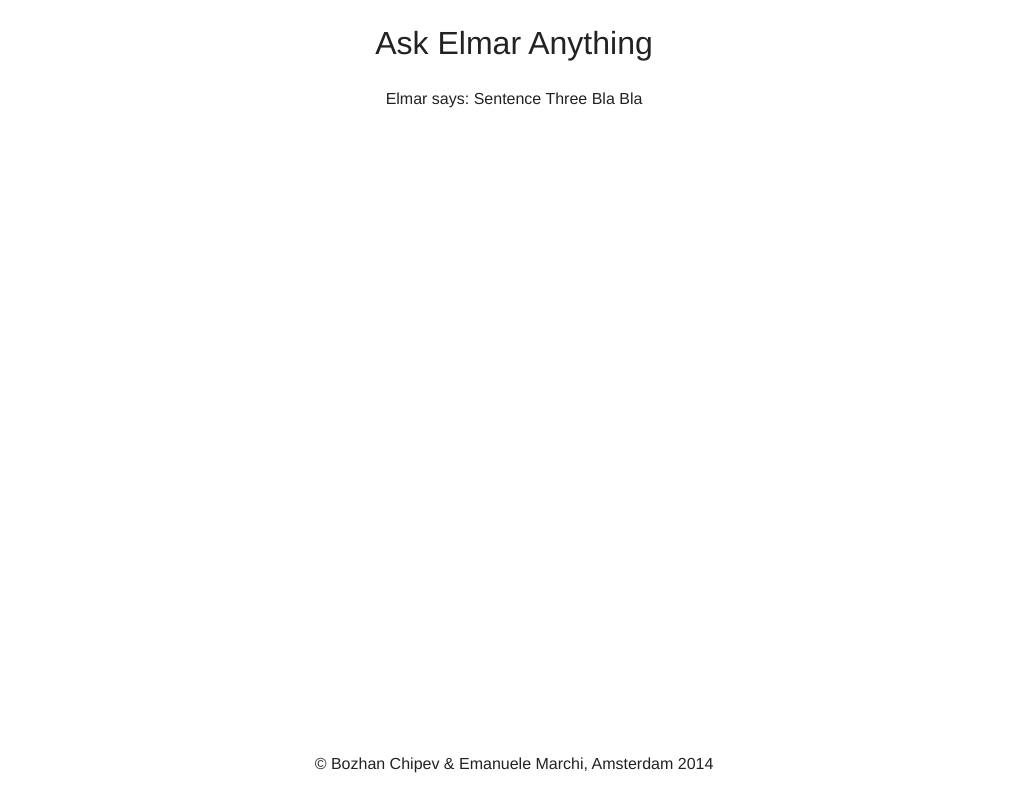
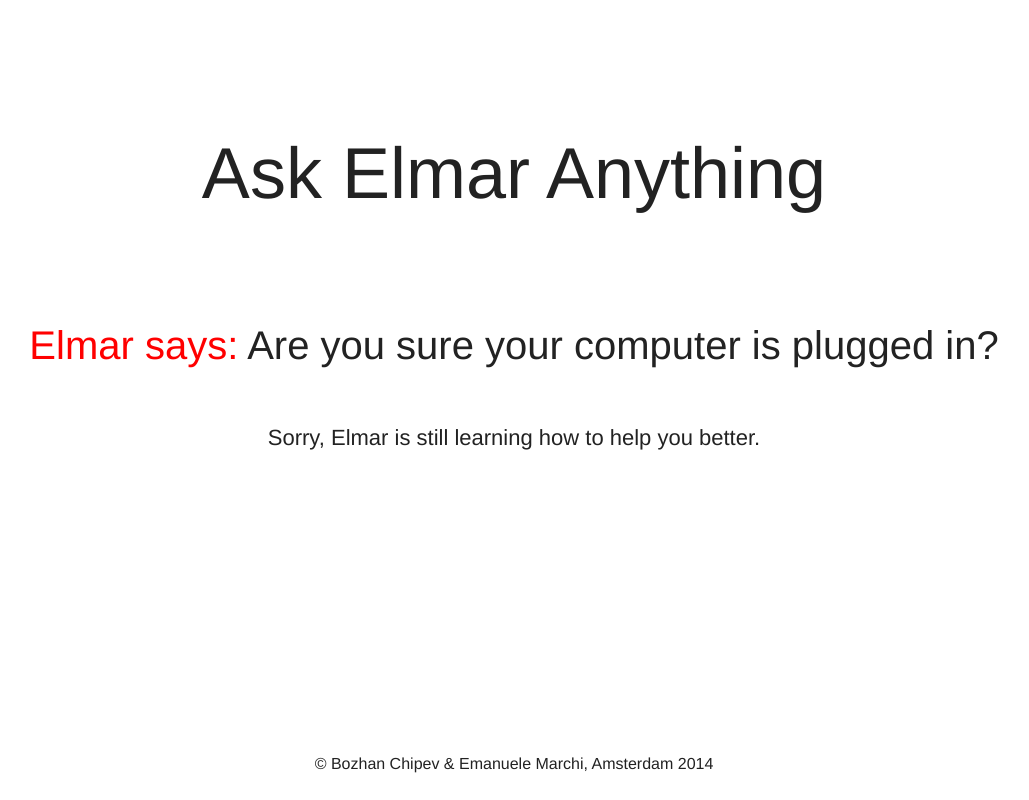
Before and after one commit to bchipev/askelmar, a plain HTML site: page index.html in a window 1280 px wide. Shown: the whole page, without its empty margins (126-1155 px from the left). Drawn offline with nearby package versions, Linux system fonts and the light colour scheme.

Commit message:
Added a couple of new sentences.

```diff
--- a/css/main.css
+++ b/css/main.css
@@ -105,6 +105,8 @@ html {
 
 h1 {
     font-weight: inherit;
+    font-size: 72px;
+    padding: 75px 0 35px 0;
 }
 
 #footer {
@@ -114,8 +116,18 @@ h1 {
     padding: 25px 0;
 }
 
+.sentence {
+    font-size: 40px;
+    padding: 10px 0;
+}
 
+p {
+    font-size: 22px;
+}
 
+span {
+    color: red;
+}
 
 
 
--- a/index.html
+++ b/index.html
@@ -23,7 +23,8 @@
 
         <!-- Add your site or application content here -->
         <h1>Ask Elmar Anything</h1>
-        <p class="sentence">Elmar says: </p>
+        <p class="sentence"><span>Elmar says: </span></p>
+        <p>Sorry, Elmar is still learning how to help you better.</p>
         <footer id="footer">
             &copy; Bozhan Chipev & Emanuele Marchi, Amsterdam 2014
         </footer>
--- a/js/main.js
+++ b/js/main.js
@@ -1,9 +1,15 @@
 $(function() {
     var sentences = [
-        "Let me put on my slippers",
-        "Sentence Two Bla Bla",
-        "Sentence Three Bla Bla",
-        "Sentence Four Bla Bla"
+        "Let me put on my slippers first.",
+        "I don't want to sit next to Dominik.",
+        "Skype me a Hipchat message on my e-mail.",
+        "Sorry, reinstalling Windows. Try again in 8 hours.",
+        "Try Google.",
+        "Are you still chewing? Let me know when your mouth is ready.",
+        "Are you sure your computer is plugged in?",
+        "Boot in safe mode.",
+        "Call the care police.",
+        "I can grill some meat."
     ];
     var getRandomInteger = function(min, max) {
         return Math.floor((Math.random() * max) + min);
```
